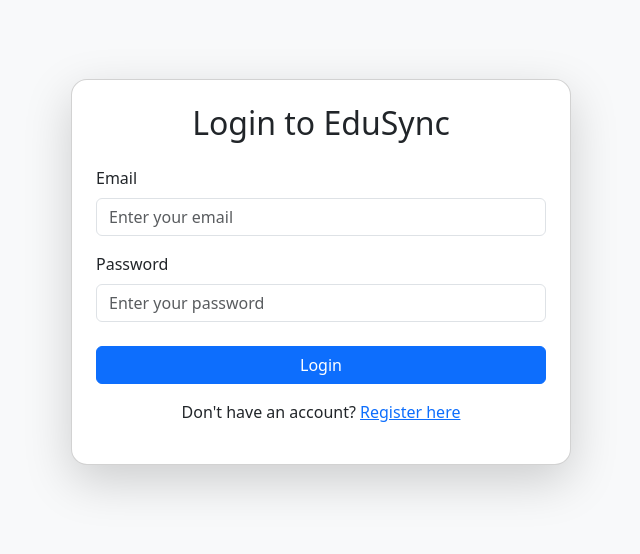
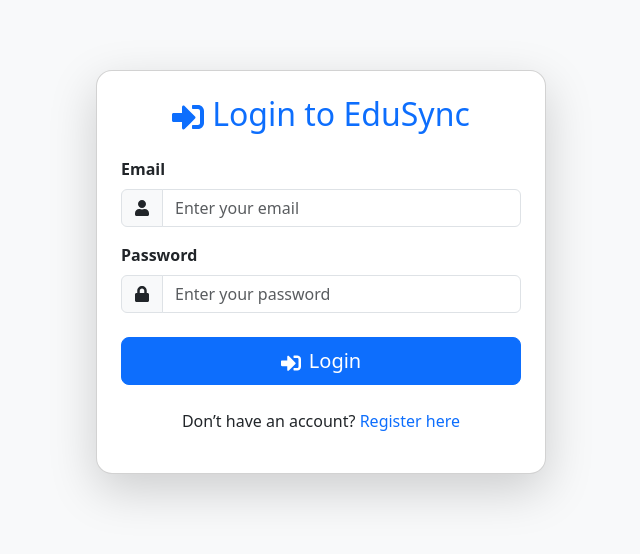
Before and after one commit to atulb01/EduSync, a React (Create React App) app in the folder Frontend/edusync/: page / in a window 1280 px wide. Shown: the part 152-706 px from the top of the page, without its empty margins (319-959 px from the left). Built offline with nearby package versions, Linux system fonts and the light colour scheme.

Commit message:
Update Login.js

```diff
--- a/Frontend/edusync/src/pages/Login.js
+++ b/Frontend/edusync/src/pages/Login.js
@@ -1,5 +1,6 @@
 import React, { useState } from 'react';
 import { useAuth } from '../context/AuthContext';
+import { FaUser, FaLock, FaSignInAlt } from 'react-icons/fa';
 
 function Login() {
   const { login } = useAuth();
@@ -18,14 +19,21 @@
 
   return (
     <div className="d-flex align-items-center justify-content-center min-vh-100 bg-light">
-      <div className="card shadow-lg p-4 rounded-4" style={{ maxWidth: '500px', width: '100%' }}>
-        <h2 className="text-center mb-4">Login to EduSync</h2>
+      <div className="card shadow-lg p-4 rounded-4" style={{ maxWidth: '450px', width: '100%' }}>
+        <h2 className="text-center mb-4 text-primary">
+          <FaSignInAlt className="me-2" />
+          Login to EduSync
+        </h2>
 
-        {error && <div className="alert alert-danger">{error}</div>}
+        {error && <div className="alert alert-danger text-center">{error}</div>}
 
         <form onSubmit={handleSubmit}>
           <div className="form-group mb-3">
-            <label className="form-label">Email</label>
+            <label className="form-label fw-bold">Email</label>
+            <div className="input-group">
+              <span className="input-group-text">
+                <FaUser />
+              </span>
               <input
                 className="form-control"
                 type="email"
@@ -35,9 +43,14 @@
                 required
               />
             </div>
+          </div>
 
           <div className="form-group mb-4">
-            <label className="form-label">Password</label>
+            <label className="form-label fw-bold">Password</label>
+            <div className="input-group">
+              <span className="input-group-text">
+                <FaLock />
+              </span>
               <input
                 className="form-control"
                 type="password"
@@ -47,14 +60,21 @@
                 required
               />
             </div>
+          </div>
 
           <div className="d-grid">
-            <button className="btn btn-primary" type="submit">Login</button>
+            <button className="btn btn-primary btn-lg" type="submit">
+              <FaSignInAlt className="me-2" />
+              Login
+            </button>
           </div>
         </form>
 
-        <p className="mt-3 text-center">
-          Don't have an account? <a href="/register">Register here</a>
+        <p className="mt-4 text-center">
+          Don’t have an account?{' '}
+          <a href="/register" className="text-decoration-none">
+            Register here
+          </a>
         </p>
       </div>
     </div>
```
Lines whose indentation alone changed are shown as unchanged.
